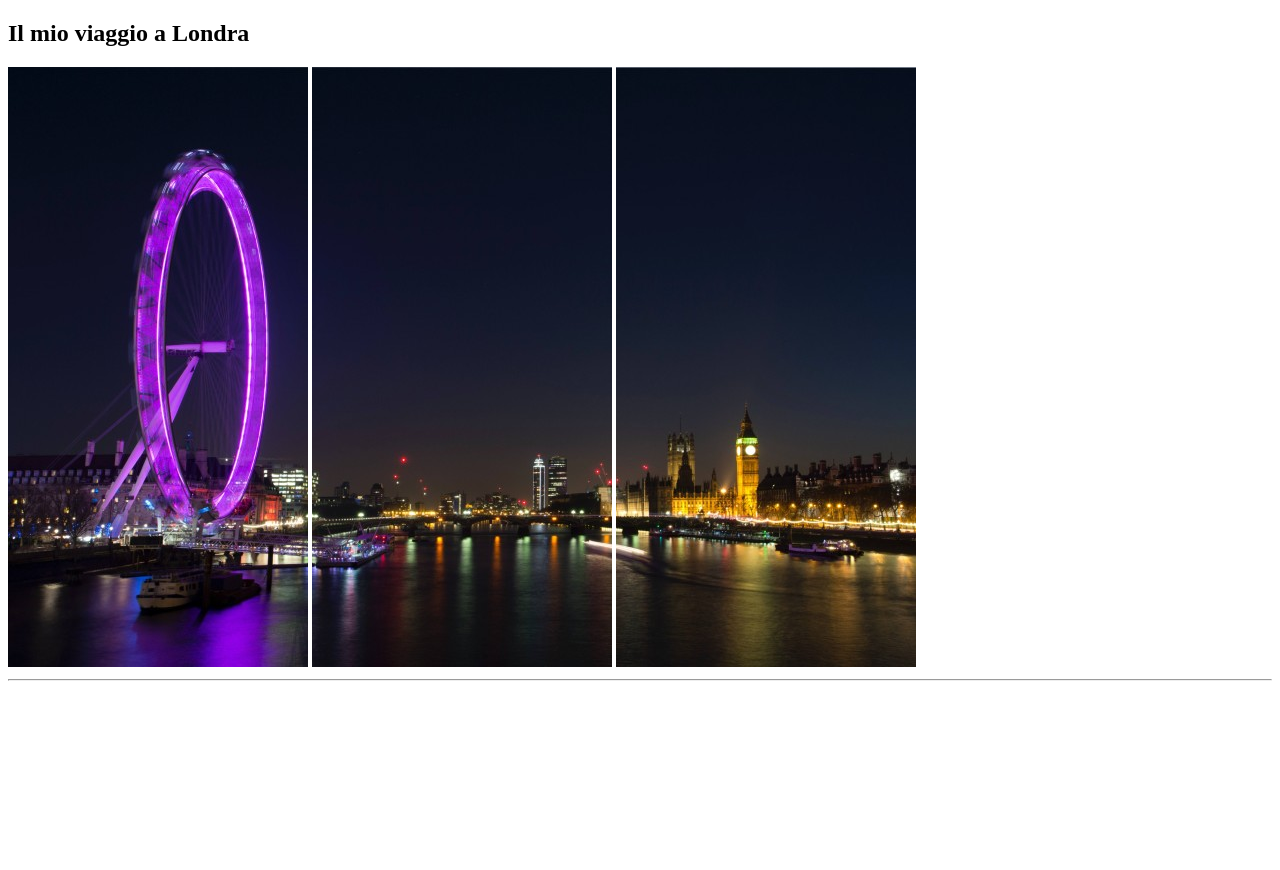
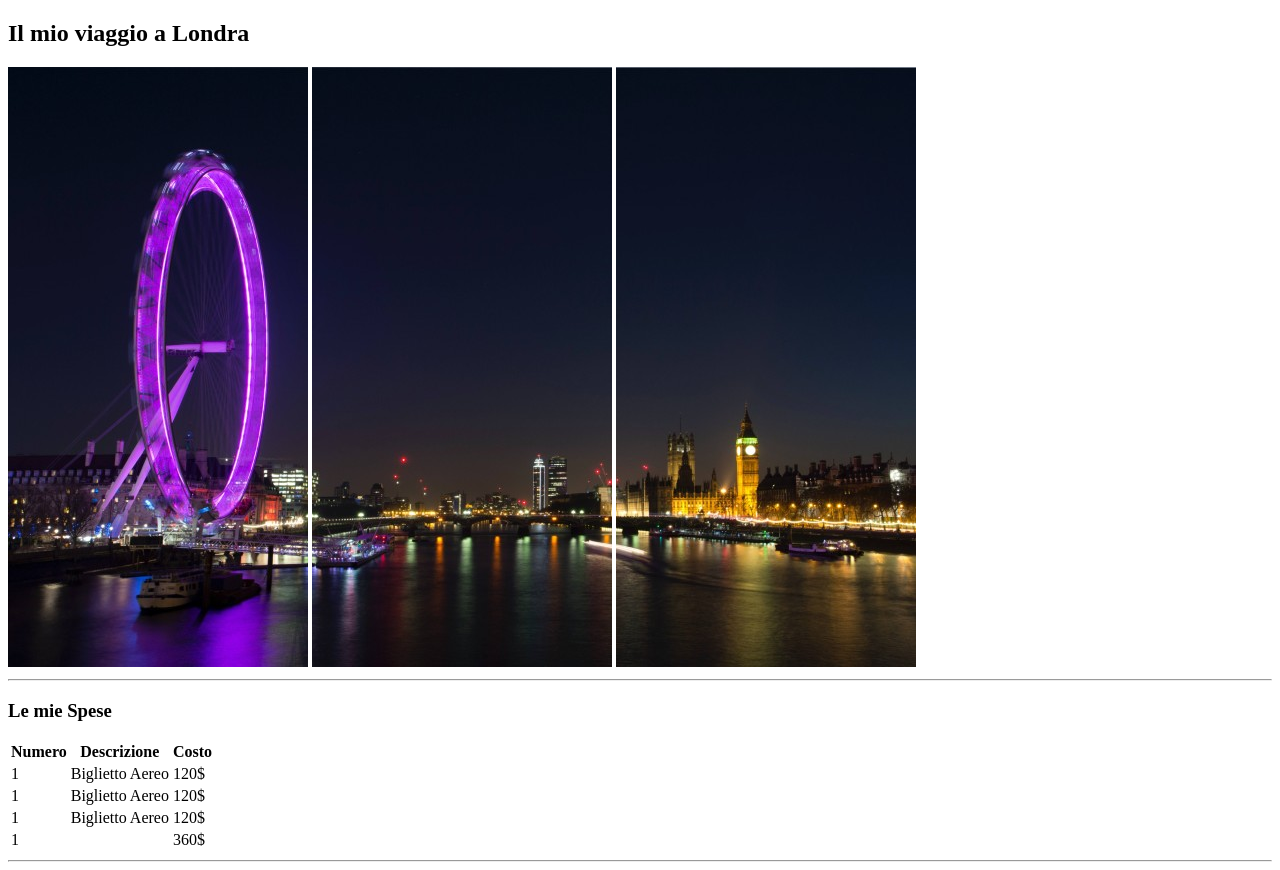
Before and after one commit to Hugocod/html-london-trip, a plain HTML site: page index.html in a window 1280 px wide. Before the commit the page ends 800 px from the top, so only its background shows below. Drawn offline with Linux system fonts and the light colour scheme.

Commit message:
added table-costs-section

```diff
--- a/index.html
+++ b/index.html
@@ -17,5 +17,45 @@
     <!-- INTRO end -->
 
     <hr />
+
+    <!-- TABLE COSTS -->
+    <section>
+      <h3>Le mie Spese</h3>
+
+      <table>
+        <tr>
+          <th>Numero</th>
+          <th>Descrizione</th>
+          <th>Costo</th>
+        </tr>
+
+        <tr>
+          <td>1</td>
+          <td>Biglietto Aereo</td>
+          <td>120$</td>
+        </tr>
+
+        <tr>
+          <td>1</td>
+          <td>Biglietto Aereo</td>
+          <td>120$</td>
+        </tr>
+
+        <tr>
+          <td>1</td>
+          <td>Biglietto Aereo</td>
+          <td>120$</td>
+        </tr>
+
+        <tr>
+          <td>1</td>
+          <td></td>
+          <td>360$</td>
+        </tr>
+      </table>
+    </section>
+    <!-- TABLE COSTS end -->
+
+    <hr />
   </body>
 </html>
```
